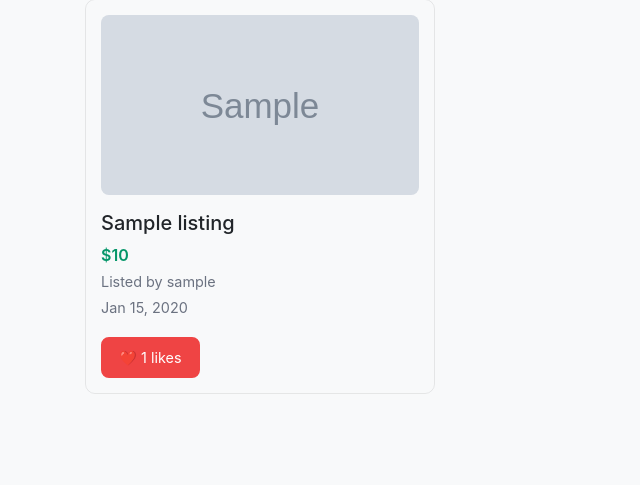
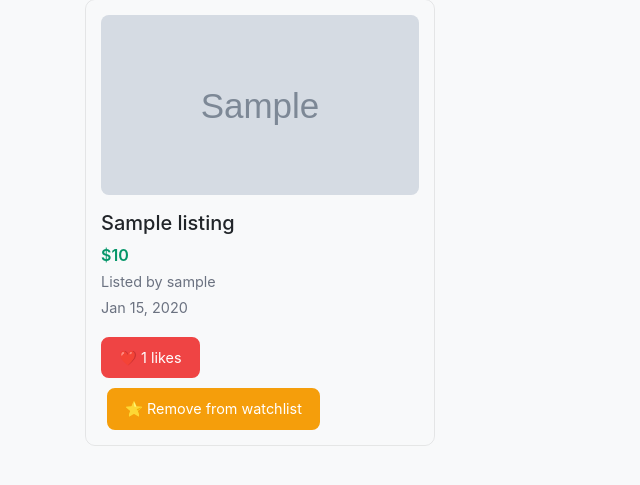
Before and after one commit to AbdulRahman-cy/E-Commerce-Web-Platform, a Django app: page / in a window 1280 px wide. Shown: the part 175-660 px from the top of the page, without its empty margins (0-640 px from the left). Run offline with Django 3.2, Linux system fonts and the light colour scheme; a user stored in the database is signed in; tables that the repository leaves empty hold one stand-in row (values such as "Sample post"); grey boxes marked "Sample" are stand-in pictures; some libraries are stand-ins or nearby versions.

Commit message:
Adding watchlist button on index page

```diff
--- a/auctions/templates/auctions/index.html
+++ b/auctions/templates/auctions/index.html
@@ -58,6 +58,30 @@
     border-color: #ef4444;
     color: white;
 }
+
+.watchlist-btn {
+    outline: none;
+    background: none;
+    border: 2px solid #e5e7eb;
+    border-radius: 8px;
+    padding: 8px 16px;
+    cursor: pointer;
+    transition: all 0.2s;
+    font-size: 0.9rem;
+    margin-top: 10px;
+    margin-left: 6px;
+}
+
+.watchlist-btn:hover {
+    border-color: #f59e0b;
+    color: #f59e0b;
+}
+
+.watchlist-btn.added {
+    background: #f59e0b;
+    border-color: #f59e0b;
+    color: white;
+}
 </style>
 
 <h2 class="mb-4">Active listings</h2>
@@ -99,6 +123,15 @@
                     ❤️ <span class="like-count">{{ listing.likes.count }}</span>
                     <span class="like-text"> likes </span>
                 </button>
+                <form action="{% url 'watchlist' %}" method="POST" class="d-inline">
+                {% csrf_token %}
+                <input type="hidden" name="listing" value="{{ listing.id }}">
+
+                <button type="submit"
+                        class="watchlist-btn {% if listing in watchlist %}added{% endif %}">
+                    ⭐ {% if listing in watchlist %}Remove from watchlist{% else %}Add to watchlist{% endif %}
+                </button>
+            </form>
 
             </div>
 
--- a/auctions/views.py
+++ b/auctions/views.py
@@ -66,11 +66,15 @@ def index(request):
     #user_likes => querySet
     liked_listings = Listing.objects.filter(likes__in=user_likes)
 
+    watchlists = Watchlist.objects.all()
+    watchlist = Listing.objects.filter(watchlists__in=watchlists)
+
 
     #return index.html
     return render(request, "auctions/index.html", {
                 "listings": listings,
-                "liked_listings": liked_listings })
+                "liked_listings": liked_listings,
+                "watchlist": watchlist })
 
 @login_required
 def toggle_like(request, listing_id):
```
